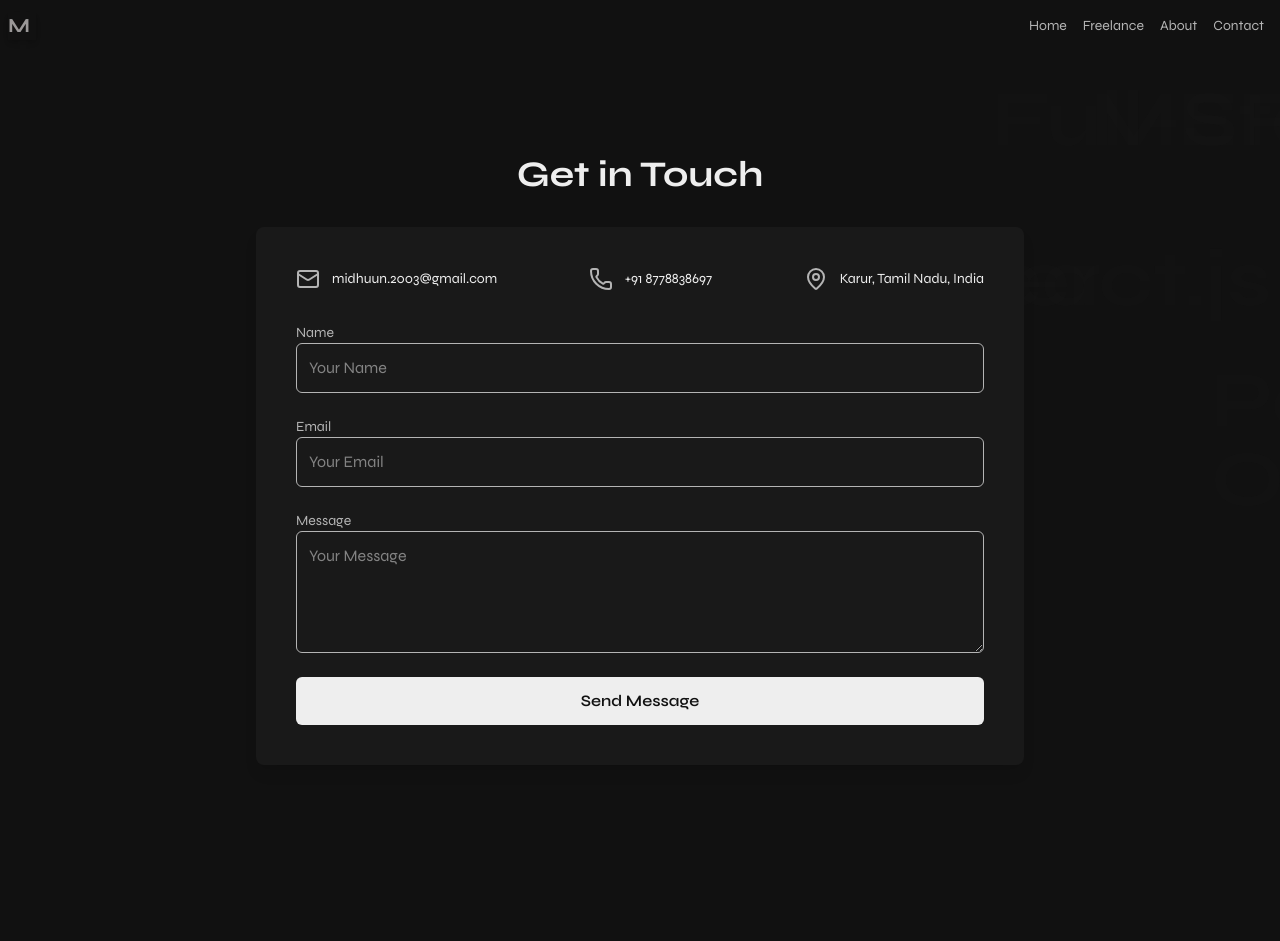
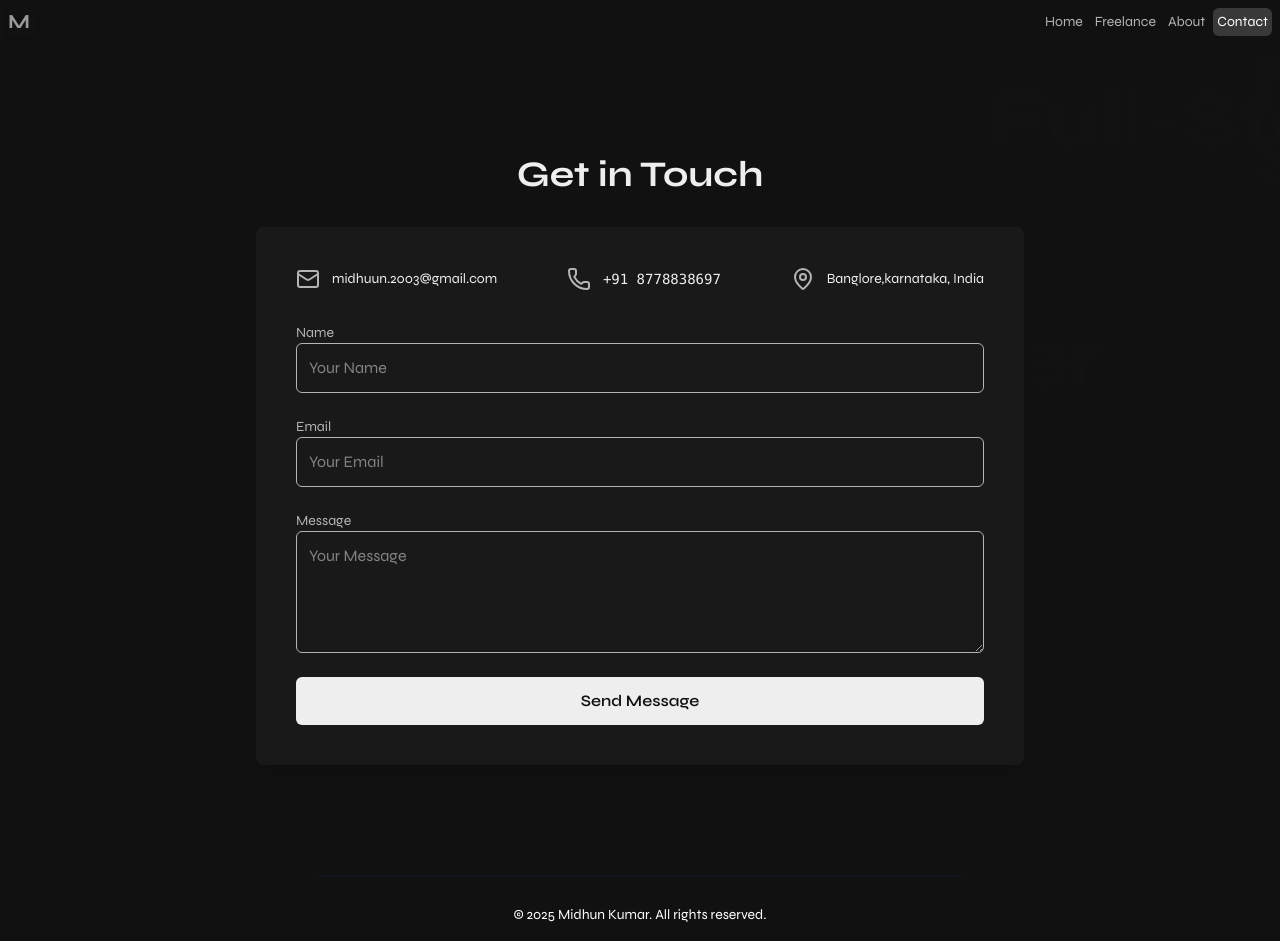
Before and after one commit to midhuun/simple-portfolio, a Next.js app: page /contact in a window 1280 px wide. Before the commit the page ends 860 px from the top, so only its background shows below. Built offline with nearby package versions, Linux system fonts and the light colour scheme.

Commit message:
Remove ES lint

```diff
--- a/src/app/about/page.tsx
+++ b/src/app/about/page.tsx
@@ -1,4 +1,7 @@
+// eslint-disable-next-line react/no-unescaped-entities
+'use client';
 import {motion} from 'framer-motion';
+import Link from 'next/link';
 const About = () =>{
     return (
         <motion.div
@@ -8,6 +11,7 @@ const About = () =>{
     className=""
   >
         <div className="mt-12 w-full flex justify-center md:mt-28" >
+
         <div className="max-w-[650px] flex  flex-col">
             <h1 className="md:text-5xl p-3 text-2xl font-bold text-start">About Midhun </h1>
             <p className="p-3 tracking-wider leading-8 text-[var(--secondary)] text-md md:text-lg">
@@ -24,6 +28,14 @@ Then one day, out of nowhere, I got a call from a guy saying my professor had re
 Fast forward a few months—I started loving coding. Now, I’m on a journey to master Full-Stack Development, where I truly believe my future lies (hopefully, with fewer volleyball distractions). 😆🔥</p>
         </div>
         </div>
+        <div className=" md:my-8 my-4 w-full flex justify-center">
+        <Link
+          href="/contact"
+          className="px-6 py-3 bg-[var(--foreground)] text-[var(--background)] rounded-lg text-lg font-semibold hover:opacity-80 transition-all"
+        >
+          Let's Connect 🚀
+        </Link>
+      </div>
         </motion.div>
     )
 }
--- a/src/app/contact/page.tsx
+++ b/src/app/contact/page.tsx
@@ -1,3 +1,4 @@
+'use client';
 import { Mail, Phone, MapPin } from "lucide-react";
 import {motion} from 'framer-motion';
 const Contact = () => {
@@ -20,11 +21,11 @@ const Contact = () => {
           </div>
           <div className="flex items-center gap-3 mt-4 md:mt-0">
             <Phone className="text-[var(--secondary)] w-6 h-6" />
-            <p className="text-[var(--foreground)] text-sm md:text-md">+91 8778838697</p>
+            <p className="text-[var(--foreground)] font-mono text-sm md:text-md">+91 8778838697</p>
           </div>
           <div className="flex items-center gap-3 mt-4 md:mt-0">
             <MapPin className="text-[var(--secondary)] w-6 h-6" />
-            <p className="text-[var(--foreground)] text-sm md:text-md">Karur, Tamil Nadu, India</p>
+            <p className="text-[var(--foreground)] text-sm md:text-md">Banglore,karnataka, India</p>
           </div>
         </div>
 
--- a/src/app/layout.tsx
+++ b/src/app/layout.tsx
@@ -3,6 +3,7 @@ import {Syne} from 'next/font/google'
 import "./globals.css";
 import Navbar from "@/components/Navbar/navbar";
 import AnimatedBackground from "@/components/Navbar/animatedBackground";
+import Footer from "@/components/Footer/footer";
 export const metadata: Metadata = {
   title: "Midhun Kumar",
   description: "Midhun Kumar. T – Full Stack Developer specializing in React, Next.js, and the MERN Stack. Expert in building high-performance, scalable web applications with a focus on UI/UX, backend efficiency, and optimization",
@@ -24,6 +25,7 @@ export default function RootLayout({
          <Navbar/>
          <AnimatedBackground />
         {children}
+        <Footer />
       </body>
     </html>
   );
--- a/src/app/work/page.tsx
+++ b/src/app/work/page.tsx
@@ -1,3 +1,4 @@
+'use client';
 import { ProjectProps } from "@/types/types"
 import { projects } from "@/utils/projects"
 import ProjectCard from "./project"
--- /dev/null
+++ b/src/components/Footer/footer.tsx
@@ -0,0 +1,12 @@
+const Footer = () => {
+    return (
+      <footer className="w-full flex justify-center py-4 ">
+        <div className="max-w-[650px] w-full text-center text-white text-sm">
+        <div className="h-[1px] w-full mb-7 bg-slate-900"></div>
+          <p>© {new Date().getFullYear()} Midhun Kumar. All rights reserved.</p>
+        </div>
+      </footer>
+    );
+  };
+
+  export default Footer;
--- a/src/components/Navbar/animatedBackground.tsx
+++ b/src/components/Navbar/animatedBackground.tsx
@@ -2,14 +2,14 @@ const words = ["Full-Stack Developer", "React.js", "Next.js", "MERN Stack", "Fre
 
 const AnimatedBackground = () => {
   return (
-    <div className="absolute inset-0 overflow-hidden w-full flex flex-wrap justify-center items-center pointer-events-none">
+    <div className="fixed inset-0 overflow-hidden w-full flex flex-wrap justify-center items-center pointer-events-none">
       {words.map((word, index) => (
         <span
           key={index}
           className="absolute text-[var(--secondary)] text-4xl md:text-7xl font-bold opacity-20 animate-fadeMove"
           style={{
-            top: `${(index % 3) * 20 + 15}%`, // Structured grid-based positioning
-            left: `${(index % 2) * 30 + 20}%`,
+            top: `${(index % 3) * 30 + 15}%`, // Structured grid-based positioning
+            left: `${(index % 2) * 60 + 20}%`,
             transform: "translate(-50%, -50%)",
           }}
         >
--- a/src/components/Navbar/links.tsx
+++ b/src/components/Navbar/links.tsx
@@ -1,19 +1,23 @@
+"use client";
 import Link from 'next/link';
 import './navbar.css';
+import { usePathname } from 'next/navigation';
 const Links = () =>{
+    const path = usePathname();
+    console.log(path);
   return (
-    <div className="links flex text-sm md:text-md">
+    <div className="links flex gap-1 text-sm md:text-md">
         <Link href='/'>
-        <p className="p-2 select-none cursor-pointer hover:text-[white] hover:bg-[var(--secondary)] transition-all duration-300 text-[#b4b4b4]">Home</p>
+        <p className={`p-1 select-none cursor-pointer rounded-md hover:text-[white] ${path === '/' ?"bg-[#393939] text-[white]":"text-[#b4b4b4]"} hover:bg-[#393939] transition-all duration-300 `}>Home</p>
         </Link>
         <Link href='/work'>
-        <p className="p-2 select-none cursor-pointer hover:text-[white] hover:bg-[var(--secondary)]  transition-all duration-300 text-[#b4b4b4]">Freelance</p>
+        <p className={`p-1 select-none cursor-pointer rounded-md hover:text-[white] ${path === '/work' ?"bg-[#393939] text-[white]":"text-[#b4b4b4]"} hover:bg-[#393939] transition-all duration-300 `}>Freelance</p>
         </Link>
         <Link href='/about'>
-        <p className="p-2 select-none cursor-pointer hover:text-[white] hover:bg-[var(--secondary)]  transition-all duration-300 text-[#b4b4b4]">About</p>
+        <p className={`p-1 select-none cursor-pointer rounded-md hover:text-[white] ${path === '/about' ?"bg-[#393939] text-[white]":"text-[#b4b4b4]"} hover:bg-[#393939] transition-all duration-300 `}>About</p>
         </Link>
         <Link href='/contact'>
-        <p className="p-2 select-none cursor-pointer hover:text-[white] hover:bg-[var(--secondary)]  transition-all duration-300 text-[#b4b4b4]">Contact</p>
+        <p className={`p-1 select-none cursor-pointer rounded-md hover:text-[white] ${path === '/contact' ?"bg-[#393939] text-[white]":"text-[#b4b4b4]"} hover:bg-[#393939] transition-all duration-300`}>Contact</p>
         </Link>
 
     </div>
```
